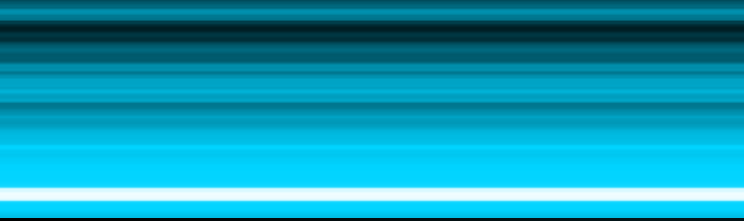
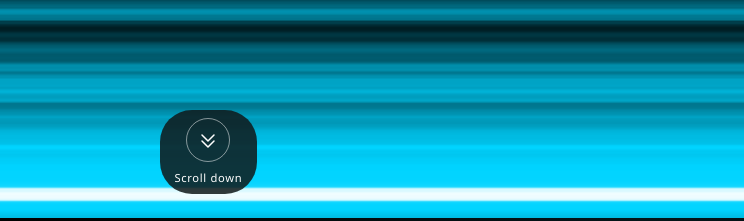
Before and after one commit to a-rongonen/website, an Astro site: page /cv in a window 1280 px wide. Shown: the part 582-803 px from the top of the page, 0-744 px from the left. Built offline with nearby package versions, Linux system fonts and the light colour scheme; Astro itself is replaced by a stand-in of ours; grey boxes are pictures that could not be loaded.

Commit message:
Add animated scroll cue to both CV heroes

```diff
--- a/src/data/cv.ts
+++ b/src/data/cv.ts
@@ -12,6 +12,7 @@ export interface CvContent {
   description: string;
   name: string;
   draft: string;
+  scrollPrompt: string;
   portraitLabel: string;
   portrait?: { src: string; alt: string; width: number; height: number };
   profile: { heading: string; text: string };
@@ -50,6 +51,7 @@ export const cvEnglish: CvContent = {
   description: 'Aleksanteri Rongonen’s CV. Structure preview with placeholder content.',
   name: 'Aleksanteri Rongonen',
   draft: 'CV / Content coming soon',
+  scrollPrompt: 'Scroll down',
   portraitLabel: 'Portrait coming soon',
   portrait: { src: '/images/cv-image.png', alt: 'Aleksanteri Rongonen', width: 725, height: 1000 },
   profile: {
@@ -73,6 +75,7 @@ export const cvFinnish: CvContent = {
   description: 'Aleksanteri Rongosen CV. Rakenteen esikatselu paikkamerkkisisällöllä.',
   name: 'Aleksanteri Rongonen',
   draft: 'CV / Sisältö tulossa pian',
+  scrollPrompt: 'Vieritä alas',
   portraitLabel: 'Kuva tulossa pian',
   portrait: { src: '/images/cv-image.png', alt: 'Aleksanteri Rongonen', width: 725, height: 1000 },
   profile: {
--- a/src/layouts/CvLayout.astro
+++ b/src/layouts/CvLayout.astro
@@ -30,11 +30,19 @@ const { content } = Astro.props;
         )}
       </div>
     </div>
+    <a class="cv-scroll-cue" href="#profile-heading">
+      <span class="cv-scroll-cue-icon" aria-hidden="true">
+        <svg width="24" height="24" viewBox="0 0 24 24" fill="none" stroke="currentColor" stroke-width="1.5" stroke-linecap="round" stroke-linejoin="round">
+          <path d="m6 7 6 6 6-6M6 13l6 6 6-6" />
+        </svg>
+      </span>
+      <span>{content.scrollPrompt}</span>
+    </a>
   </header>
 
   <section class="cv-section cv-profile cv-network-section" data-network-section="profile" style={networkSectionStyle('profile')} aria-labelledby="profile-heading">
     <div class="cv-container">
-      <h2 id="profile-heading">{content.profile.heading}</h2>
+      <h2 id="profile-heading" tabindex="-1">{content.profile.heading}</h2>
       <div class="glass profile-card"><p>{content.profile.text}</p></div>
     </div>
   </section>
--- a/src/styles/cv.css
+++ b/src/styles/cv.css
@@ -77,6 +77,46 @@ cv-network canvas { display: block; width: 100%; height: 100%; }
 }
 .hero-inner { display: grid; grid-template-columns: minmax(0, 1.5fr) minmax(0, 1fr); align-items: end; gap: var(--hero-gap); min-height: var(--hero-min-height); }
 .hero-copy { align-self: center; padding-block: var(--hero-copy-padding-top) var(--hero-copy-padding-bottom); }
+.cv-scroll-cue {
+  position: absolute;
+  z-index: 3;
+  left: max(1.5rem, calc((100% - 960px) / 2));
+  /* Stay visible with expanded mobile browser bars without resizing the hero. */
+  bottom: calc(1.5rem + 100lvh - 100svh);
+  display: flex;
+  flex-direction: column;
+  align-items: center;
+  gap: .5rem;
+  padding: .5rem;
+  border-radius: 2rem;
+  color: #fff;
+  background: #101819d9;
+  text-decoration: none;
+  font-size: .7rem;
+  letter-spacing: .06em;
+  line-height: 1.4;
+}
+.cv-scroll-cue > span:last-child { padding-inline: .4rem; }
+.cv-scroll-cue-icon {
+  display: grid;
+  place-items: center;
+  width: 2.75rem;
+  height: 2.75rem;
+  border: 1px solid #ffffff80;
+  border-radius: 50%;
+}
+.cv-scroll-cue svg { animation: cv-scroll-nudge 1.6s ease-in-out 3; }
+.cv-scroll-cue:hover { background: #263839; }
+.cv-scroll-cue:focus-visible { outline: 2px solid #fff; outline-offset: 4px; }
+#profile-heading { scroll-margin-top: 1.5rem; }
+#profile-heading:focus-visible { outline-color: var(--cv-content-color); }
+@keyframes cv-scroll-nudge {
+  0%, 100% { transform: translateY(-2px); }
+  50% { transform: translateY(3px); }
+}
+@media (prefers-reduced-motion: reduce) {
+  .cv-scroll-cue svg { animation: none; }
+}
 .cv-eyebrow { margin: 0 0 1.6rem; text-transform: uppercase; letter-spacing: .2em; font-size: .75rem; font-weight: 600; }
 .cv-page h1 { max-width: 11ch; margin: 0; text-transform: uppercase; font-size: clamp(2.4rem, 5.5vw, 4.8rem); line-height: .98; letter-spacing: -.065em; font-weight: 750; overflow-wrap: anywhere; }
 .cv-portrait { position: relative; min-width: 0; align-self: end; display: flex; justify-content: var(--hero-foreground-align); }
@@ -180,6 +220,7 @@ cv-network canvas { display: block; width: 100%; height: 100%; }
   }
   .cv-container { width: min(100% - 2rem, 520px); }
   .hero-inner { grid-template-columns: 1fr; }
+  .cv-scroll-cue { left: max(1rem, calc((100% - 520px) / 2)); }
   .cv-page h1 { font-size: clamp(2.4rem, 10vw, 4.8rem); }
   .cv-eyebrow { font-size: .65rem; margin-bottom: 1rem; }
   .portrait-label { bottom: 1.25rem; font-size: .6rem; }
@@ -209,6 +250,7 @@ cv-network canvas { display: block; width: 100%; height: 100%; }
   .cv-section { padding-block: 2rem; }
   .hero-inner { min-height: 0; }
   .cv-portrait { display: none; }
+  .cv-scroll-cue { display: none; }
   .cv-page h1 { font-size: 2.5rem; }
   .cv-page h2 { font-size: 2rem; }
   .glass { color: #333; background: #fff; border-color: #aaa; box-shadow: none; backdrop-filter: none; break-inside: avoid; }
@@ -220,4 +262,7 @@ cv-network canvas { display: block; width: 100%; height: 100%; }
 @media (forced-colors: active) {
   .cv-page h1, .cv-page h2 { color: CanvasText; background: none; }
   .glass { border-color: CanvasText; }
+  .cv-scroll-cue { color: LinkText; background: Canvas; border: 1px solid LinkText; }
+  .cv-scroll-cue-icon { border-color: LinkText; }
+  .cv-scroll-cue:focus-visible { outline-color: Highlight; }
 }
```
